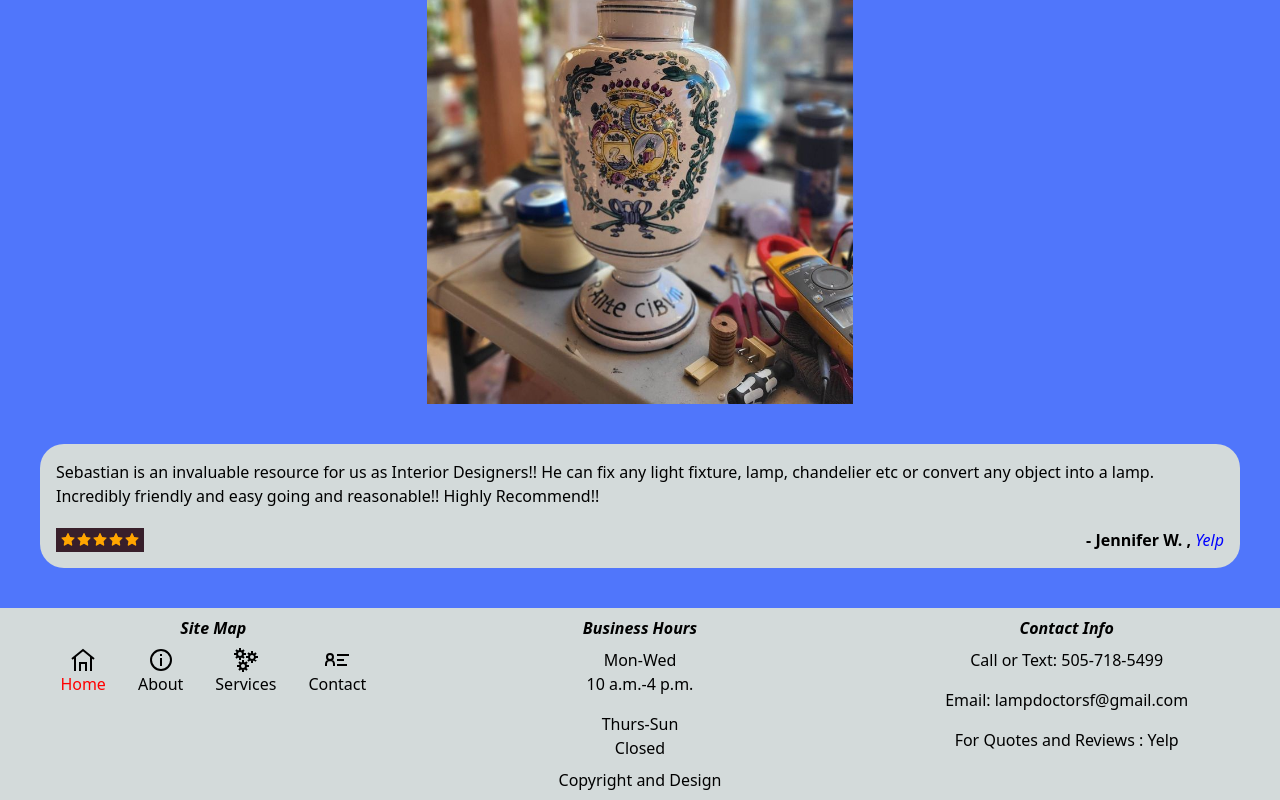
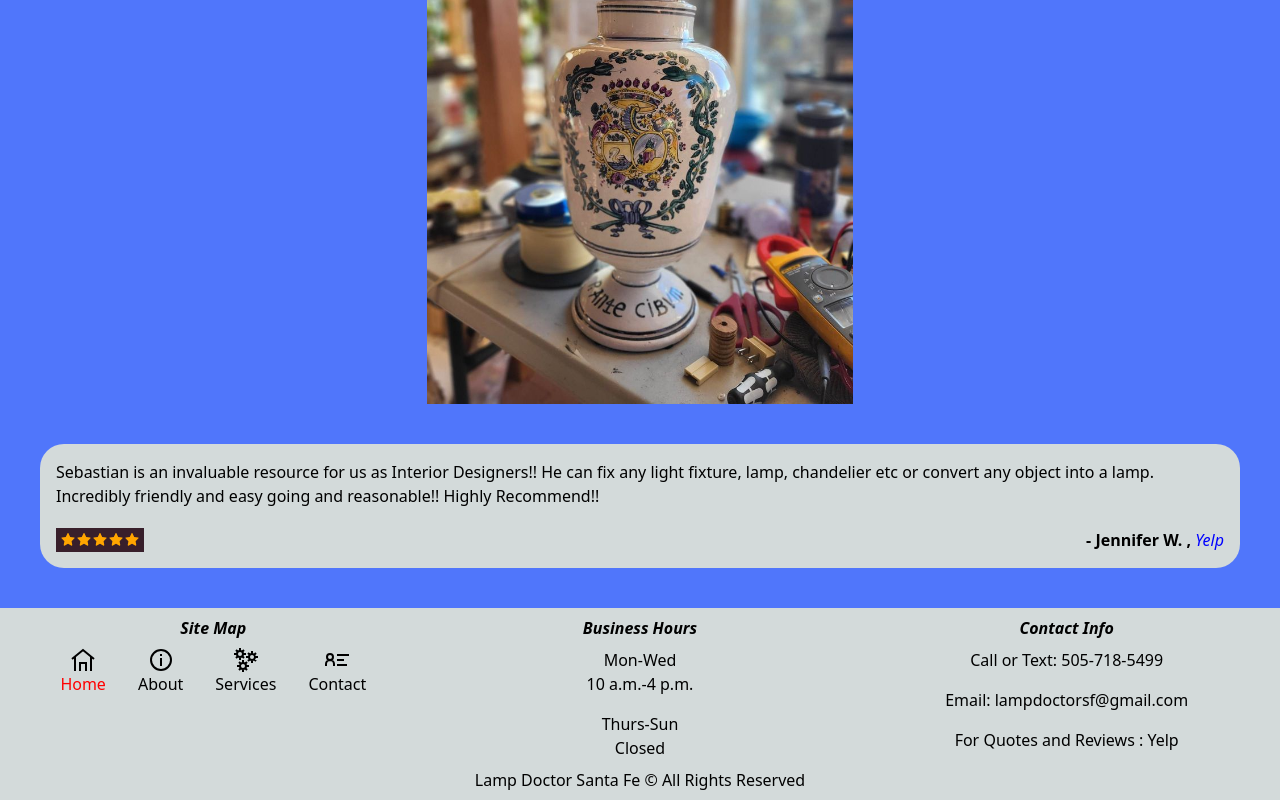
Before and after one commit to TheClutchC/lamp-doctor, a React (Create React App) app: page /#/ in a window 1280 px wide. Shown: the part 285-1085 px from the top of the page. Built offline with nearby package versions, Linux system fonts and the light colour scheme; the HTML template or start-up script is replaced by a standard one.

Commit message:
Update Footer.js and CopyrightSection.js

```diff
--- a/src/components/Footer.js
+++ b/src/components/Footer.js
@@ -1,7 +1,7 @@
 import BusinessHours from "./forFooter/BusinessHours";
 import SiteMap from "./forFooter/SiteMap";
 import ContactInfo from "./forFooter/ContactInfo";
-// Will need to import react-icons to replace fa-icons
+import CopyrightSection from "./forFooter/CopyrightSection";
 
 const Footer = () => {
   return (
@@ -11,7 +11,7 @@ const Footer = () => {
         <BusinessHours />
         <ContactInfo />
       </div>
-      <div>Copyright and Design</div>
+      <CopyrightSection />
     </footer>
   );
 };
--- a/src/components/forFooter/CopyrightSection.js
+++ b/src/components/forFooter/CopyrightSection.js
@@ -0,0 +1,5 @@
+const CopyrightSection = () => {
+  return <div>Lamp Doctor Santa Fe © All Rights Reserved</div>;
+};
+
+export default CopyrightSection;
```
